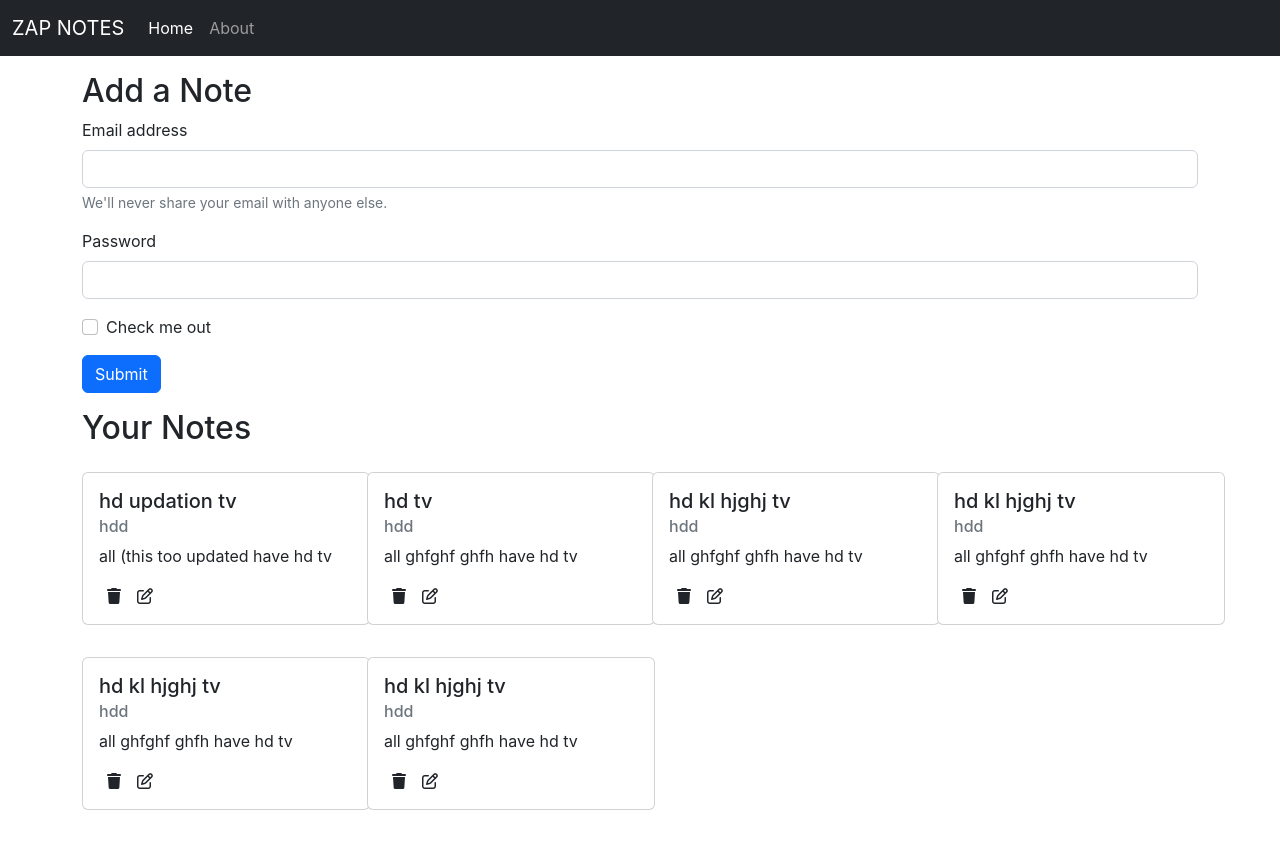
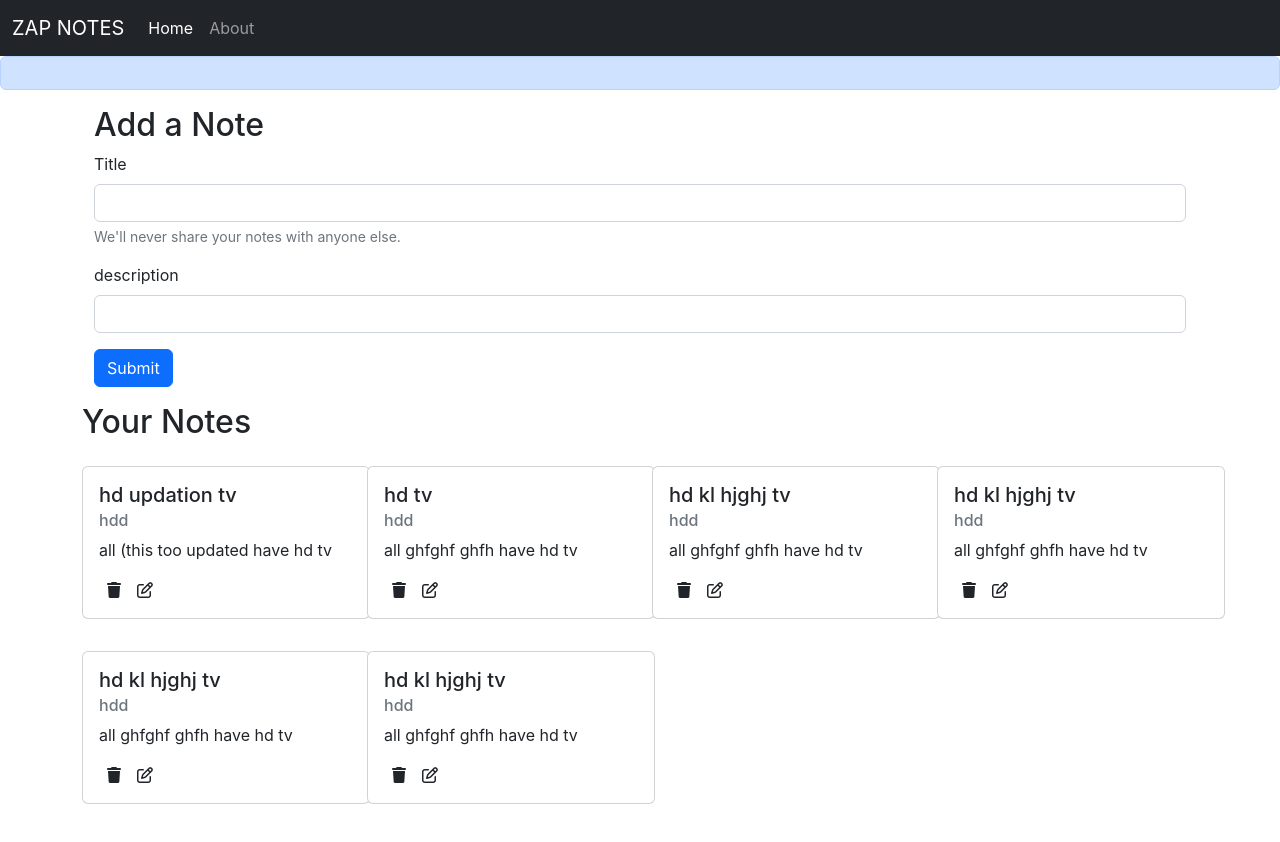
Before and after one commit to Umang375/Zap_Notes, a React (Create React App) app: page /home in a window 1280 px wide. Built offline with nearby package versions, Linux system fonts and the light colour scheme.

Commit message:
Adding note now show on UI

```diff
--- a/src/App.js
+++ b/src/App.js
@@ -4,12 +4,14 @@
 import Home from "./components/Home";
 import About from "./components/About";
 import NoteState from "./context/NoteState";
+import Alert from "./components/Alert";
 
 function App() {
   return (
     <>
       <NoteState>
         <Navbar />
+        <Alert/>
         <Routes>
           <Route path="/home" element={<Home />} />
           <Route path="/about" element={<About />} />
--- /dev/null
+++ b/src/components/Addnote.js
@@ -0,0 +1,74 @@
+import React from "react";
+import { useContext, useState } from "react";
+
+import noteContext from "../context/noteContext";
+
+export const Addnote = () => {
+  const context = useContext(noteContext);
+  const { addNote } = context;
+  const [note, setNote] = useState({
+    title: "",
+    description: "",
+    tag: "general",
+  });
+
+  const handleClick = (e) => {
+    e.preventDefault();
+    // Add a note
+    addNote(note.title, note.description, note.tag);
+    // setNote({
+    //   title: "",
+    //   description: "",
+    //   tag: "general",
+    // });
+  };
+
+  const onChange = (e) => {
+    setNote({...note, [e.target.name]: e.target.value})
+  };
+
+  return (
+    <div>
+      <div className="container my-3">
+        <h2>Add a Note</h2>
+        <form>
+          <div className="mb-3">
+            <label htmlFor="title" className="form-label">
+              Title
+            </label>
+            <input
+              type="text"
+              className="form-control"
+              id="title"
+              name="title"
+              aria-describedby="emailHelp"
+              onChange={onChange}
+            />
+            <div id="emailHelp" className="form-text">
+              We'll never share your notes with anyone else.
+            </div>
+          </div>
+          <div className="mb-3">
+            <label htmlFor="description" className="form-label">
+              description
+            </label>
+            <input
+              type="text"
+              className="form-control"
+              id="description"
+              name="description"
+              onChange={onChange}
+            />
+          </div>
+          <button
+            type="submit"
+            className="btn btn-primary"
+            onClick={handleClick}
+          >
+            Submit
+          </button>
+        </form>
+      </div>
+    </div>
+  );
+};
--- a/src/components/Alert.js
+++ b/src/components/Alert.js
@@ -0,0 +1,13 @@
+import React from "react";
+
+const Alert = (props) => {
+  return (
+    <div>
+      <div className="alert alert-primary" role="alert">
+        {props.message}
+      </div>
+    </div>
+  );
+};
+
+export default Alert;
--- a/src/components/Home.js
+++ b/src/components/Home.js
@@ -1,34 +1,12 @@
-import React from 'react'
-import Notes from './Notes'
+import React from "react";
+import Notes from "./Notes";
 
 export const Home = () => {
+  return (
+    <div className="container">
+      <Notes />
+    </div>
+  );
+};
 
-    return (
-        <div>
-            <div className="container my-3">
-            <h2>Add a Note</h2>
-            <form>
-                <div className="mb-3">
-                    <label htmlFor="exampleInputEmail1" className="form-label">Email address</label>
-                    <input type="email" className="form-control" id="exampleInputEmail1" aria-describedby="emailHelp"/>
-                        <div id="emailHelp" className="form-text">We'll never share your email with anyone else.</div>
-                </div>
-                <div className="mb-3">
-                    <label htmlFor="exampleInputPassword1" className="form-label">Password</label>
-                    <input type="password" className="form-control" id="exampleInputPassword1"/>
-                </div>
-                <div className="mb-3 form-check">
-                    <input type="checkbox" className="form-check-input" id="exampleCheck1"/>
-                        <label className="form-check-label" htmlFor="exampleCheck1">Check me out</label>
-                </div>
-                <button type="submit" className="btn btn-primary">Submit</button>
-            </form>
-            <Notes>
-
-            </Notes>
-            </div>
-        </div>
-    )
-}
-
-export default Home
+export default Home;
--- a/src/components/Notes.js
+++ b/src/components/Notes.js
@@ -1,19 +1,22 @@
 import React from "react";
 import { useContext } from "react";
 import noteContext from "../context/noteContext";
+import { Addnote } from "./Addnote";
 import NoteItem from "./NoteItem";
 
 const Notes = () => {
   const context = useContext(noteContext);
-  const { notes, setNotes } = context;
+  const { notes} = context;
   return (
+    <>
+      <Addnote />
       <div className="row my-3">
         <h2>Your Notes</h2>
-
         {notes.map((note) => {
           return <NoteItem key={note._id} note={note} />;
         })}
       </div>
+    </>
   );
 };
 
--- a/src/context/NoteState.js
+++ b/src/context/NoteState.js
@@ -3,7 +3,7 @@
 import NoteContext from "./noteContext";
 
 const NoteState = (props) => {
-    const notesInital=[
+  const notesInital = [
 
     {
       "_id": "6363eeg2dd369c931e47e98d6",
@@ -62,10 +62,35 @@
 
   ]
 
-        const [notes,setNotes]=useState(notesInital);
+  const [notes, setNotes] = useState(notesInital);
 
-    return(
-        <NoteContext.Provider value={{notes,setNotes}}>
+  // Add a note
+  const addNote = (title, description, tag)=>{
+    console.log("Adding a note");
+    let note = {
+      "_id": "63668e47b425880f6d64d284",
+      "user": "635c38ec55cd5c2420f33322",
+      "title": title,
+      "description": description,
+      "tag": tag,
+      "date": "2022-11-05T16:24:39.838Z",
+      "__v": 0
+    };
+    setNotes(notes.concat(note));
+  }
+
+  // Delete a note
+  const deleteNote = ()=>{
+
+  }
+
+  // Edit a note
+  const editNote = ()=>{
+
+  }
+
+  return (
+    <NoteContext.Provider value={{ notes, addNote, deleteNote,editNote }}>
       {props.children}
     </NoteContext.Provider>
   )
```
Lines whose indentation alone changed are shown as unchanged.
